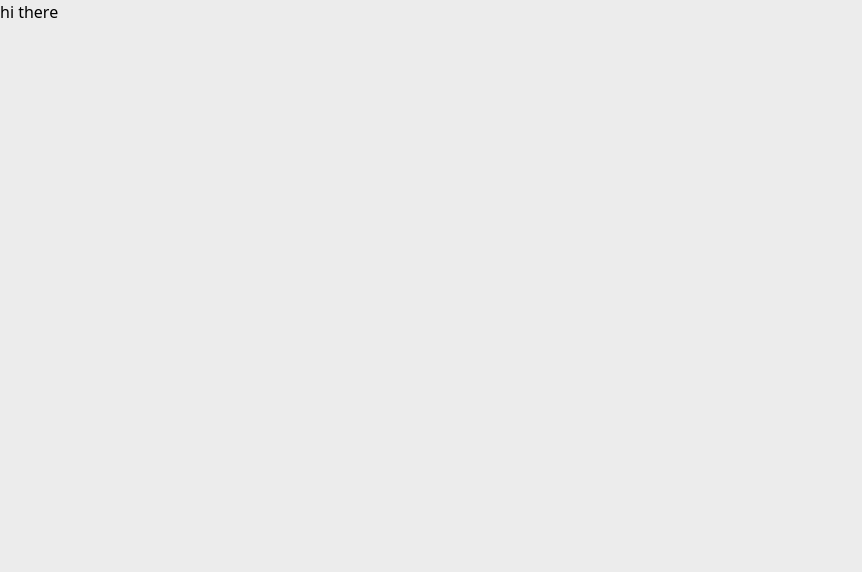
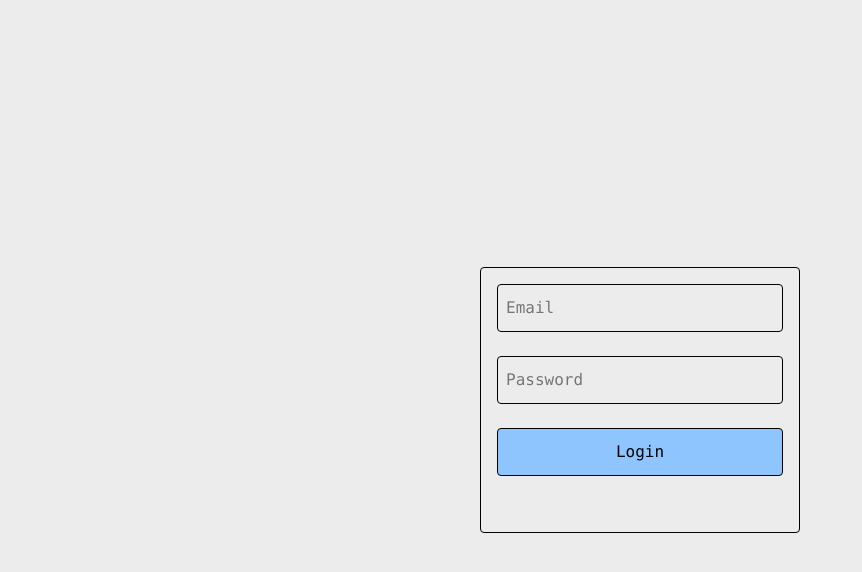
Before and after one commit to vikasgodara290/basictodo, a React (Vite) app: page /login in a window 1280 px wide. Shown: the top 572 px of the page, without its empty margins (0-862 px from the left). Built offline with nearby package versions, Linux system fonts and the light colour scheme.

Commit message:
basic login signup is working

```diff
--- a/index.html
+++ b/index.html
@@ -1,13 +1,13 @@
 <!doctype html>
-<html lang="en">
+<html lang="en" class="h-full">
   <head>
     <meta charset="UTF-8" />
     <link rel="icon" type="image/svg+xml" href="/vite.svg" />
     <meta name="viewport" content="width=device-width, initial-scale=1.0" />
     <title>Vite + React</title>
   </head>
-  <body>
-    <div id="root" class="content-center"></div>
+  <body class="h-full">
+    <div id="root" class="h-full w-full"></div>
     <script type="module" src="/src/main.jsx"></script>
   </body>
 </html>
--- a/src/App.jsx
+++ b/src/App.jsx
@@ -7,7 +7,7 @@ function App() {
   return (
     <Router>
       <Routes>
-        <Route path='/' element={<TodoComponent/>}/>
+        <Route path='/todo' element={<TodoComponent/>}/>
         <Route path='/login' element={<Login/>}/>
       </Routes>
     </Router>
--- a/src/components/Login.jsx
+++ b/src/components/Login.jsx
@@ -1,7 +1,31 @@
-
+import { useRef } from "react"
+import axios from "axios";
+import { useNavigate } from "react-router-dom";
 
 export default function Login(){
+    const emailRef = useRef(null);
+    const passRef = useRef(null);
+    const navigater = useNavigate()
+
+    async function onLogin(){
+        const res = await axios.post('http://localhost:3000/login',{
+            email:emailRef.current.value,
+            password:passRef.current.value
+        })
+        alert(res.data)
+        if(res.data==='You are loged in successfully!') navigater('/todo')
+    }
+
     return(
-        <div>hi there</div>
+        <div className="w-full h-full flex items-center justify-center ">
+            <div className="w-1/4 h-1/3 border  flex flex-col gap-6 p-4 rounded-sm">
+                <input className="font-mono block w-full h-12 border rounded-sm pl-2" type="Email" placeholder="Email" ref={emailRef}/>
+
+                <input placeholder="Password" type="password"
+                className="font-mono block w-full h-12 border rounded-sm pl-2" ref={passRef}/>
+
+                <button className="font-mono block bg-blue-300 border w-full h-12 rounded-sm" onClick={onLogin}>Login</button>
+            </div>
+        </div>
     )
 }
```
Also changed, not shown: src/components/Signup.jsx (added), 1 other file (tests, documents, lock files or other folders).
